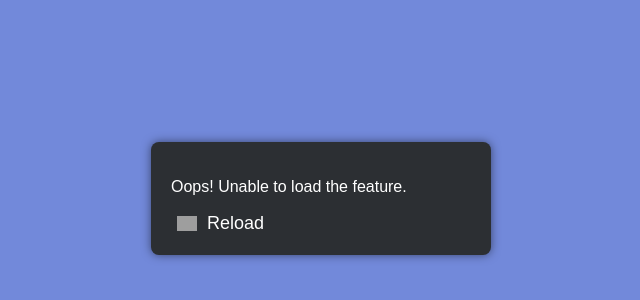
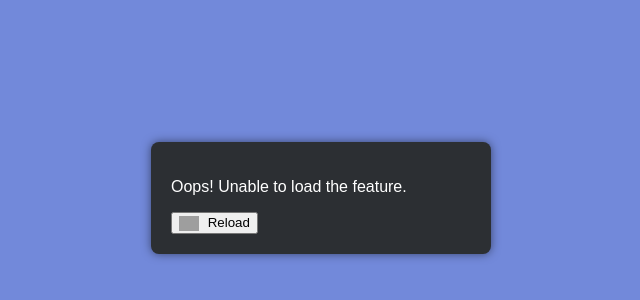
Before and after one commit to Mochaharpy/discord, a plain HTML site: page index.html in a window 1280 px wide. Shown: the part 210-510 px from the top of the page, without its empty margins (319-959 px from the left). Drawn offline with Linux system fonts and the light colour scheme; grey boxes are pictures that could not be loaded.

Commit message:
Update index.html

```diff
--- a/index.html
+++ b/index.html
@@ -25,13 +25,6 @@
             text-align: center;
             font-size: 18px;
         }
-        #reloadButton {
-            cursor: pointer;
-            background: none;
-            border: none;
-            color: white;
-            font-size: 18px;
-        }
     </style>
 </head>
 <body>
@@ -40,7 +33,7 @@
         <div id="errorMessage" style="display: none;">
             <p>Oops! Unable to load the feature.</p>
             <button id="reloadButton">
-                <img src="https://iconarchive.com/download/i107304/Flat-Icons/Reload-icon.ico" alt="Reload" style="width: 20px; vertical-align: middle; margin-right: 5px;">
+                <img src="https://cdn.iconfinder.com/data/icons/arrow-refresh/512/arrow_refresh_reload_renew_icon-512.png" alt="Reload" style="width: 20px; vertical-align: middle; margin-right: 5px;">
                 Reload
             </button>
         </div>
```
